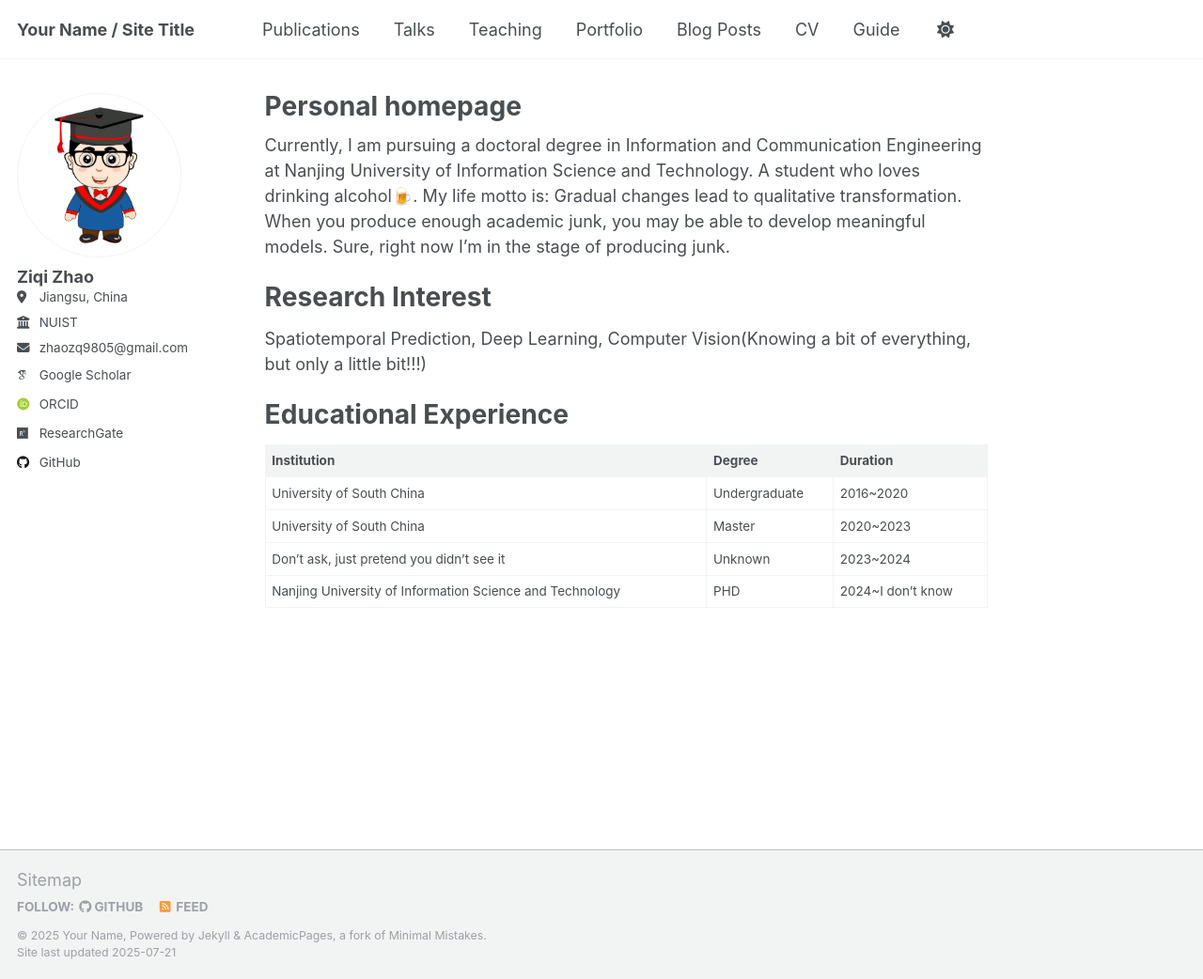
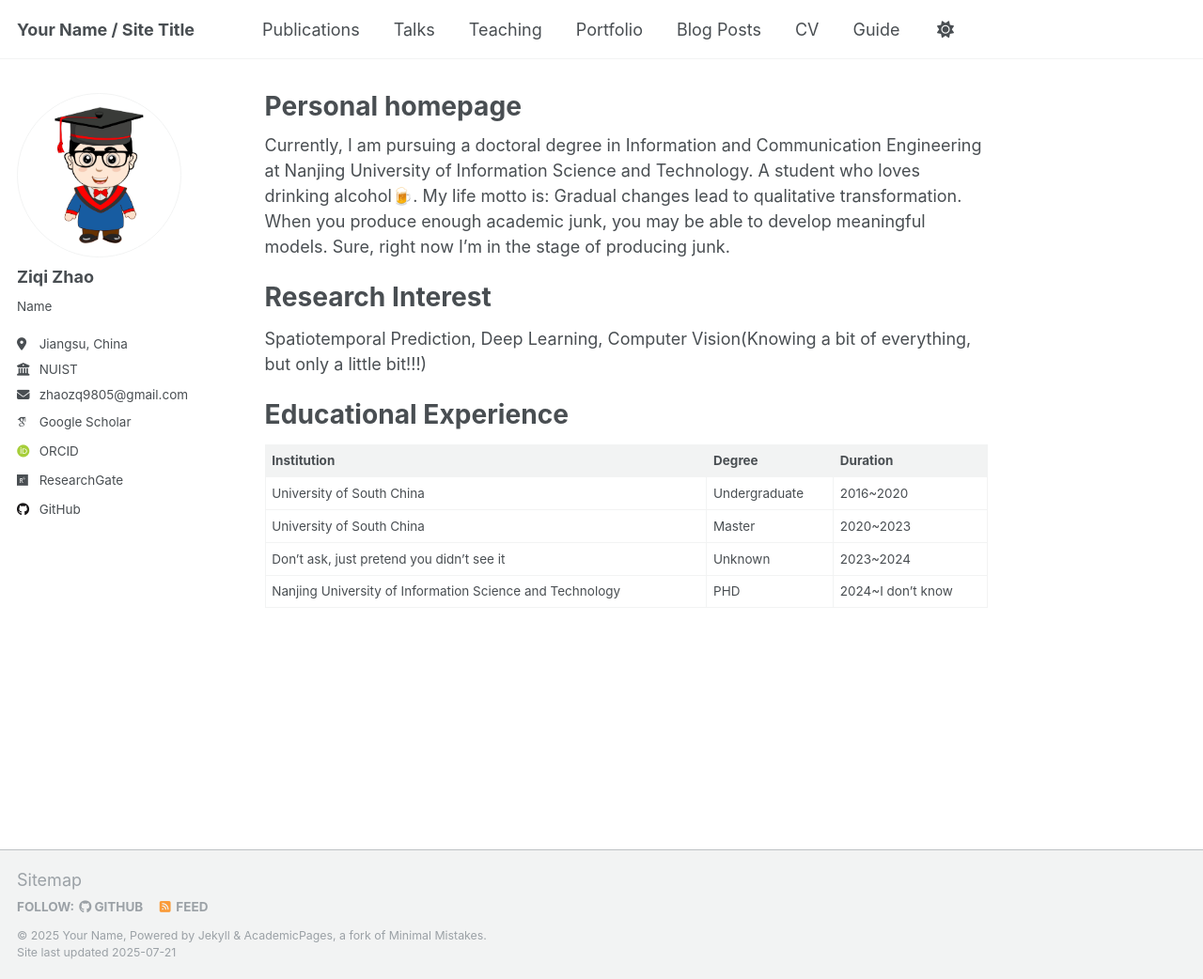
Before and after one commit to zqzhaolab/zqzhaolab.github.io, a Jekyll site: the page built from _pages/about.md, in a window 1280 px wide and 1042 px high. Shown: the whole window at 94% size. Built offline with Jekyll 4.4.1, drawn with Linux system fonts in a browser that asks for light colours; some web fonts are replaced; a script that is not in the unit is left out.

Commit message:
Update _config.yml

```diff
--- a/_config.yml
+++ b/_config.yml
@@ -25,7 +25,7 @@ author:
   avatar           : "touxiang.jpg"
   name             : "Ziqi Zhao"
   pronouns         : # example: "she/her"
-  bio              : #"Short biography for the left-hand sidebar"
+  bio              : "Name"
   location         : "Jiangsu, China"
   employer         : "NUIST
 "
```
